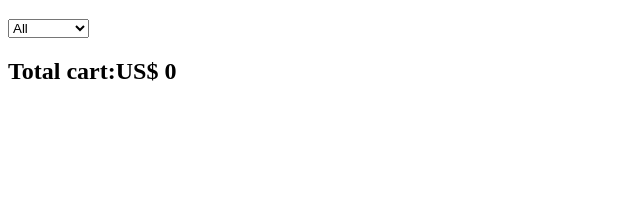
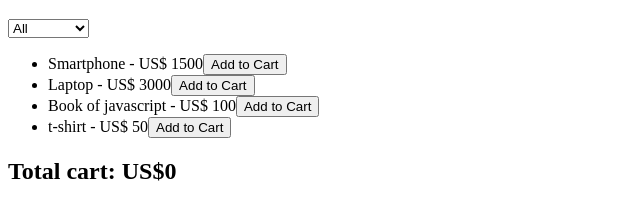
Before and after one commit to henriquerojo/fst01-javascript, a plain HTML site: page aula06-course-inovation/index.html in a window 1280 px wide. Shown: the part 61-280 px from the top of the page, without its empty margins (0-640 px from the left). Drawn offline with Linux system fonts and the light colour scheme.

Commit message:
intereação do site

```diff
--- a/aula06-course-inovation/index.html
+++ b/aula06-course-inovation/index.html
@@ -17,8 +17,7 @@
 
     <ul id="listProducts"></ul>
 
-    <h2>Total cart:<span id="totalCart">US$ 0</span></h2>
-
+    <h2>Total cart: US$<span id="totalCart">0</span></h2>
     <script src="script.js">
 
     </script>
--- a/aula06-course-inovation/script.js
+++ b/aula06-course-inovation/script.js
@@ -17,7 +17,7 @@ document.addEventListener('DOMContentLoaded', function()
         },
         {
             id: 3,
-            name: "Boof of javascript",
+            name: "Book of javascript",
             category: "books",
             price: 100
         },
@@ -32,10 +32,15 @@ document.addEventListener('DOMContentLoaded', function()
     let cart = [];
 
     const filterCategory = document.getElementById('filterCategory');
-    const list = document.getElementById('listProducts');
+    const renderListProducts = document.getElementById('listProducts');
     const totalCart = document.querySelector('#totalCart');
 
-    function listProducts(category)
+    /**
+     * Função que renderiza a lista de produtos
+     * @param category - nome da categoria selecionada na função
+     */
+
+    function listProducts(categorySelected)
     {
     // const productsMutate = products.forEach(product => {}); // void
     // console.log("======== FOR EACH: ========")
@@ -48,22 +53,50 @@ document.addEventListener('DOMContentLoaded', function()
     // console.log(productsMutate2);
     const productsToCategory = products.filter((product) =>
     {
-    if (category === 'all')
+    if (categorySelected === 'all')
     {
         return product;
     }
-    else if (product.category === category)
+    else if (product.category === categorySelected)
     {
         return product;
     }
     }); // ELE FILTRA O QUE ATENDER A VALIDAÇÃO
-    productsToCategory.forEach((productBLA) =>
+    productsToCategory.forEach((product) =>
     {
-        console.log("product: ", productBLA);
+        // console.log("product: ", product);
+        const itemLI  = document.createElement("li");
+        itemLI.textContent = `${product.name} - US$ ${product.price}`;
+        itemLI.classList.add('teste');
+        // itemLI.setAttribute('id', product.name);
+
+        const buttonAddCard = document.createElement("button");
+        buttonAddCard.textContent = "Add to Cart";
+        buttonAddCard.onclick = function()
+        {
+            addProductToCart(product);
+            console.log("cart: ", cart);
+            calculateTotalCart();
+        }
+        itemLI.appendChild(buttonAddCard);
+        renderListProducts.appendChild(itemLI);
     });
 
 
     }
+    // função que adiciona um produto ao carrinho
+    function addProductToCart(product)
+    {
+        // cart.push()
+        cart.push(product);
+    }
+    // função que calcula o total do carrinho
+    function calculateTotalCart()
+    {
+        // soma o preço de todos os produtos do carrinho
+        const total = cart.reduce((accumalator, current) => accumalator + current.price, 0);
+        totalCart.textContent = `${total}`;
+    }
     listProducts('all');
 }
 );
```
